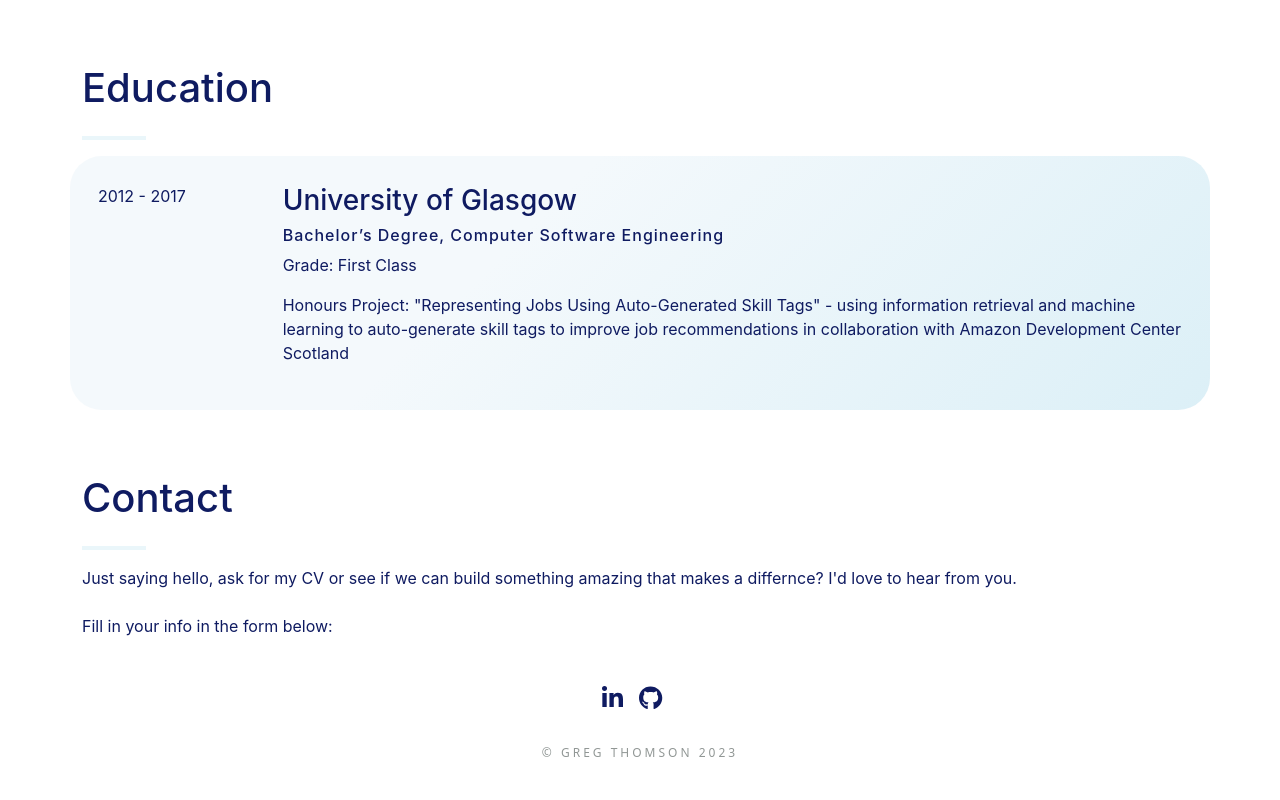
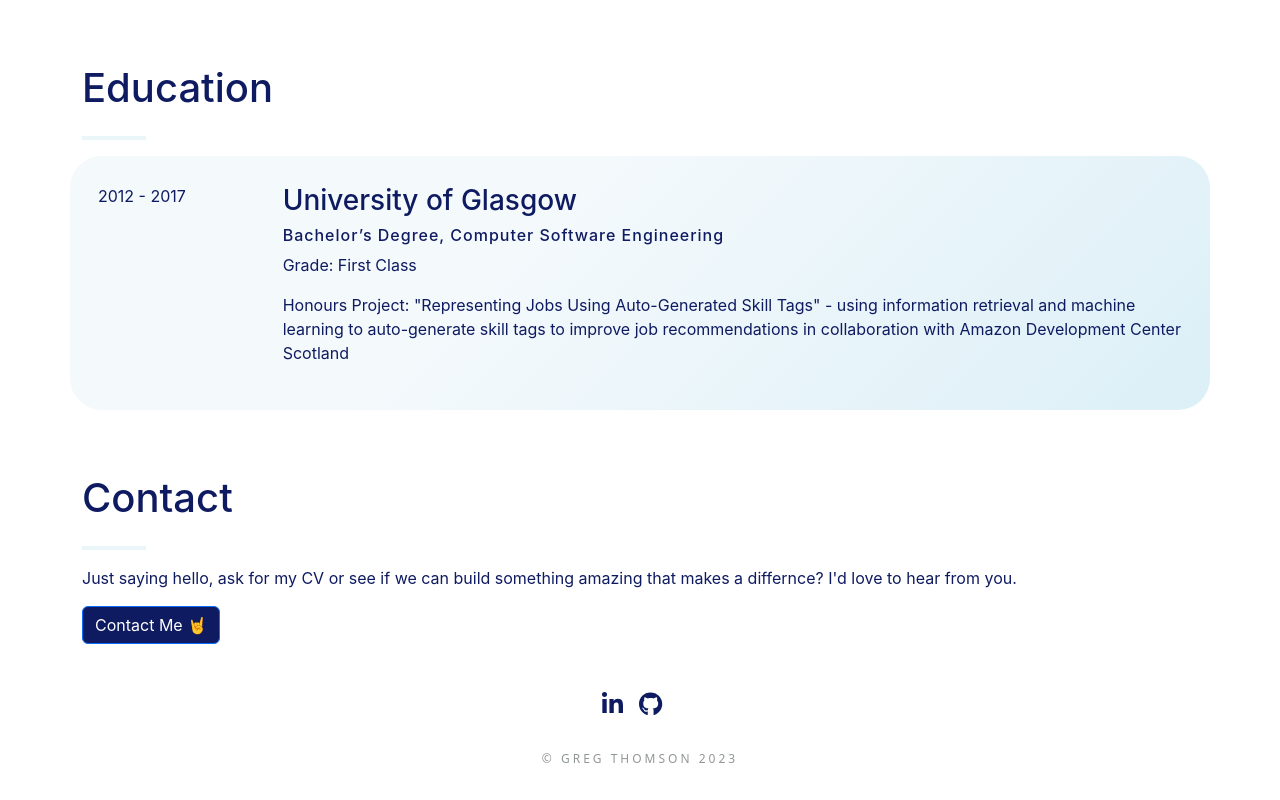
Before and after one commit to Greg12Thomson/personalWebsite, a React (Create React App) app: page / in a window 1280 px wide. Shown: the part 3735-4535 px from the top of the page. Built offline with nearby package versions, Linux system fonts and the light colour scheme.

Commit message:
Add contact me

```diff
--- a/package.json
+++ b/package.json
@@ -5,9 +5,9 @@
   "dependencies": {
     "@fortawesome/fontawesome-svg-core": "^6.4.2",
     "@fortawesome/free-brands-svg-icons": "^6.4.2",
+    "@fortawesome/free-regular-svg-icons": "^6.4.0",
     "@fortawesome/free-solid-svg-icons": "^6.4.2",
     "@fortawesome/react-fontawesome": "^0.2.0",
-    "@fortawesome/free-regular-svg-icons": "^6.4.0",
     "bootstrap": "^5.3.0",
     "node-sass": "^7.0.3",
     "react": "^18.2.0",
--- a/src/components/Contact.tsx
+++ b/src/components/Contact.tsx
@@ -1,7 +1,9 @@
 import React from 'react';
-import {Col, Container, Row} from 'react-bootstrap';
+import {Button, Col, Container, Row} from 'react-bootstrap';
 
-function Contact() {
+const Contact = () => {
+    const email = "Greg12Thomson@Gmail.com"
+
     return (
       <div className="section">
         <Container className="contact">
@@ -13,10 +15,9 @@ function Contact() {
           <hr/>
           <p>
             Just saying hello, ask for my CV or see if we can build something amazing that makes
-            a differnce? I'd love to hear from you. <br/><br/>
-
-            Fill in your info in the form below:
+            a differnce? I'd love to hear from you. <br/>
           </p>
+          <Button className="contact-me" href={`mailto:${email}`}>Contact Me 🤘</Button>
         </Container>
       </div>
     );
--- a/src/index.tsx
+++ b/src/index.tsx
@@ -4,6 +4,7 @@ import ReactDOM from 'react-dom';
 import App from './App';
 import reportWebVitals from './reportWebVitals';
 import 'bootstrap/dist/css/bootstrap.min.css';
+import './styles/contact.scss'
 import './styles/hero.scss'
 import './styles/experience.scss'
 import './styles/footer.scss'
--- /dev/null
+++ b/src/styles/contact.scss
@@ -0,0 +1,10 @@
+@import "parameters";
+
+.contact-me {
+    color: white;
+    background-color: $dark-blue;
+
+    &:hover {
+        background-color: $purple;
+    }
+}
```
